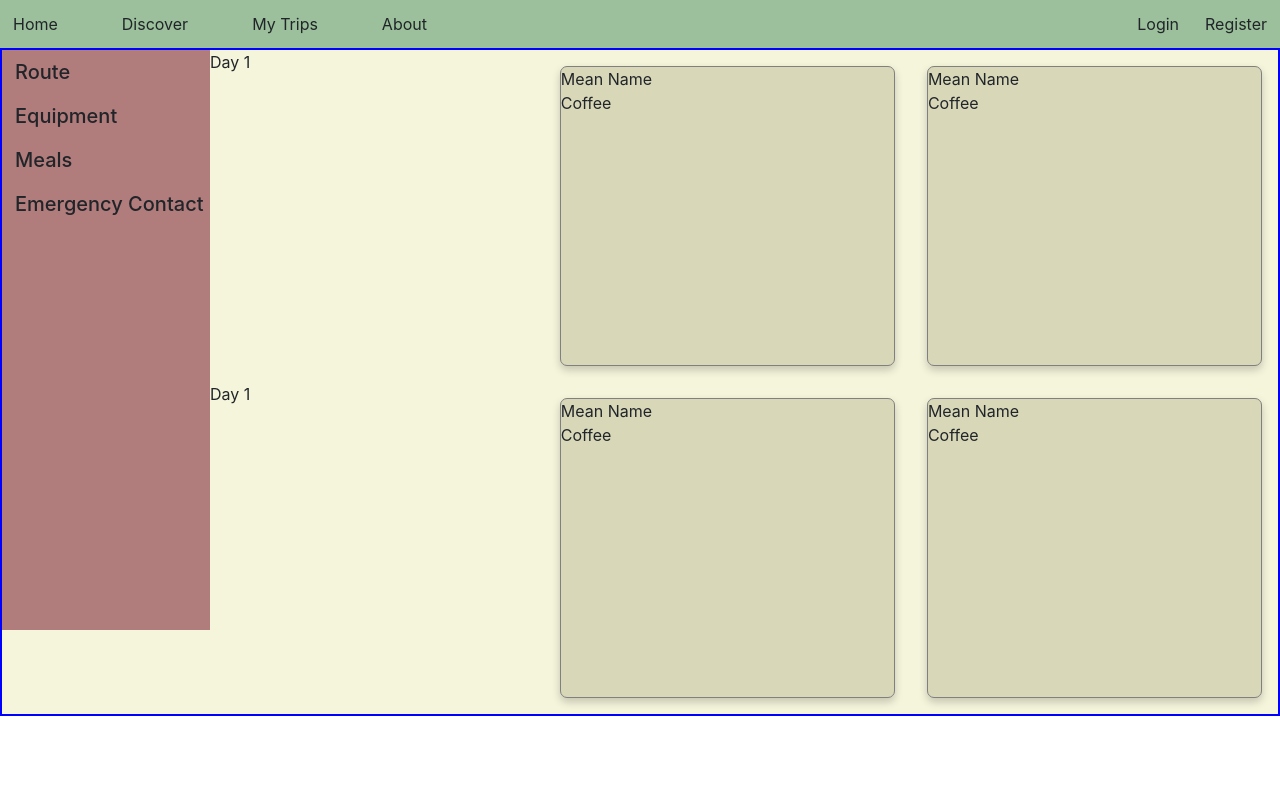
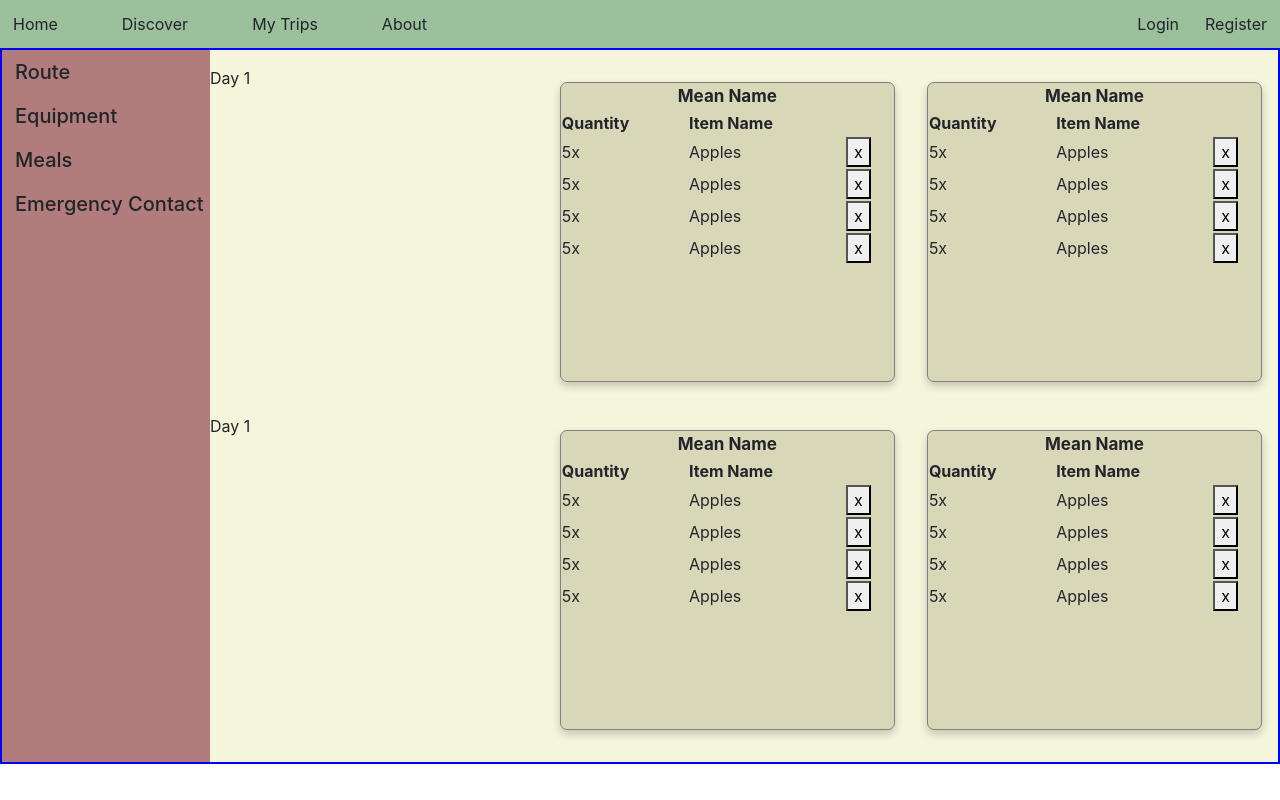
Before and after one commit to LeonXZhou/Odyssey, a React (Create React App) app in the folder odyssey/: page /planning/meals in a window 1280 px wide. Built offline with nearby package versions, Linux system fonts and the light colour scheme.

Commit message:
implemented meals feature

```diff
--- a/odyssey/src/Helpers/apiHelpers.js
+++ b/odyssey/src/Helpers/apiHelpers.js
@@ -2,3 +2,8 @@ import axios from "axios";
 export function getTrips() {
   return axios.get("/api/trips");
 }
+
+
+export function getMealsForTrip() {
+
+}
--- a/odyssey/src/components/component-styles/MealCard.scss
+++ b/odyssey/src/components/component-styles/MealCard.scss
@@ -1,7 +1,5 @@
 .mealCard{
   /* Add shadows to create the "card" effect */
-  display:flex;
-  flex-direction: column;
   box-shadow: 0 4px 8px 0 rgba(0, 0, 0, 0.2);
   transition: 0.3s;
   width: 30%;
@@ -10,4 +8,11 @@
   border-radius: 7px;
   margin: 1em;
   background-color: rgb(216, 216, 185);
+  h1 {
+    padding: 1%;
+    text-align: center;
+  }
+  table{
+    width:100%
+  }
 }
--- a/odyssey/src/components/component-styles/MealDay.scss
+++ b/odyssey/src/components/component-styles/MealDay.scss
@@ -1,3 +1,5 @@
 .mealDay{
   display:flex;
+  margin-top:1em;
+  margin-bottom:1em;
 }
--- /dev/null
+++ b/odyssey/src/components/component-styles/MealItem.scss
@@ -0,0 +1,5 @@
+.mealItem{
+  display:flex
+
+
+}
--- a/odyssey/src/components/component-styles/Planning.scss
+++ b/odyssey/src/components/component-styles/Planning.scss
@@ -1,5 +1,6 @@
 .planning {
   display: flex;
+  align-items: stretch;
   background-color: beige;
   border: 2px solid blue;
 }
--- a/odyssey/src/components/component-styles/Sidebar.scss
+++ b/odyssey/src/components/component-styles/Sidebar.scss
@@ -1,7 +1,6 @@
 .sidebar {
   display: flex;
   flex-direction: column;
-  height: 36.25em;
   width: 13em;
   background-color: rgb(177, 124, 124);
   .sidebar-item {
--- /dev/null
+++ b/odyssey/src/components/planning/Meal/MealCard.js
@@ -0,0 +1,23 @@
+import React from "react";
+import "../../component-styles/MealCard.scss";
+import MealItem from "./MealItem";
+const MealCard = (props) => {
+  return (
+    <div className={"mealCard"}>
+      <div className={"mealName"}><h1>Mean Name</h1></div>
+      <table>
+        <tr>
+          <th>Quantity</th>
+          <th className={"foodName"}>Item Name</th>
+          <th></th>
+        </tr>
+        <MealItem></MealItem>
+        <MealItem></MealItem>
+        <MealItem></MealItem>
+        <MealItem></MealItem>
+      </table>
+    </div>
+  );
+};
+
+export default MealCard;
--- a/odyssey/src/components/planning/MealDay.js
+++ b/odyssey/src/components/planning/Meal/MealDay.js
@@ -1,5 +1,5 @@
 import React from "react";
-import "../component-styles/MealDay.scss";
+import "../../component-styles/MealDay.scss";
 import MealCard from "./MealCard";
 
 const MealDay = (props) => {
--- /dev/null
+++ b/odyssey/src/components/planning/Meal/MealItem.js
@@ -0,0 +1,14 @@
+import React from "react";
+import "../../component-styles/MealItem.scss";
+
+const MealItem = (props) => {
+  return (
+    <tr>
+      <td>5x</td>
+      <td>Apples</td>
+      <td><button>x</button></td>
+    </tr>
+  );
+};
+
+export default MealItem;
--- a/odyssey/src/components/planning/Meals.js
+++ b/odyssey/src/components/planning/Meal/Meals.js
@@ -1,6 +1,6 @@
 import React from "react";
 import MealDay from "./MealDay";
-import "../component-styles/Meals.scss";
+import "../../component-styles/Meals.scss";
 
 const Meals = () => {
   return (<main className="meal">
--- a/odyssey/src/components/planning/MealCard.js
+++ /dev/null
@@ -1,17 +0,0 @@
-import React from "react";
-import "../component-styles/MealCard.scss";
-
-const MealCard = (props) => {
-  return (
-    <div className={"mealCard"}>
-      <div>Mean Name</div>
-      <div>
-        Coffee
-
-
-      </div>
-    </div>
-  );
-};
-
-export default MealCard;
--- a/odyssey/src/components/planning/Planning.js
+++ b/odyssey/src/components/planning/Planning.js
@@ -3,12 +3,12 @@ import "../component-styles/Planning.scss";
 import Sidebar from "./Sidebar";
 import TripDisplayItem from "../TripDisplayItem";
 import Equipment from "./Equipment";
-import Meals from "./Meals";
+import Meals from "./Meal/Meals";
 import Emergency from "./Emergency";
 
-import { BrowserRouter, Routes, Route, Link } from "react-router-dom";
 
 const Planning = (props) => {
+
   const checkPage = (props) => {
     if (props.page === "route") {
       return (
```
